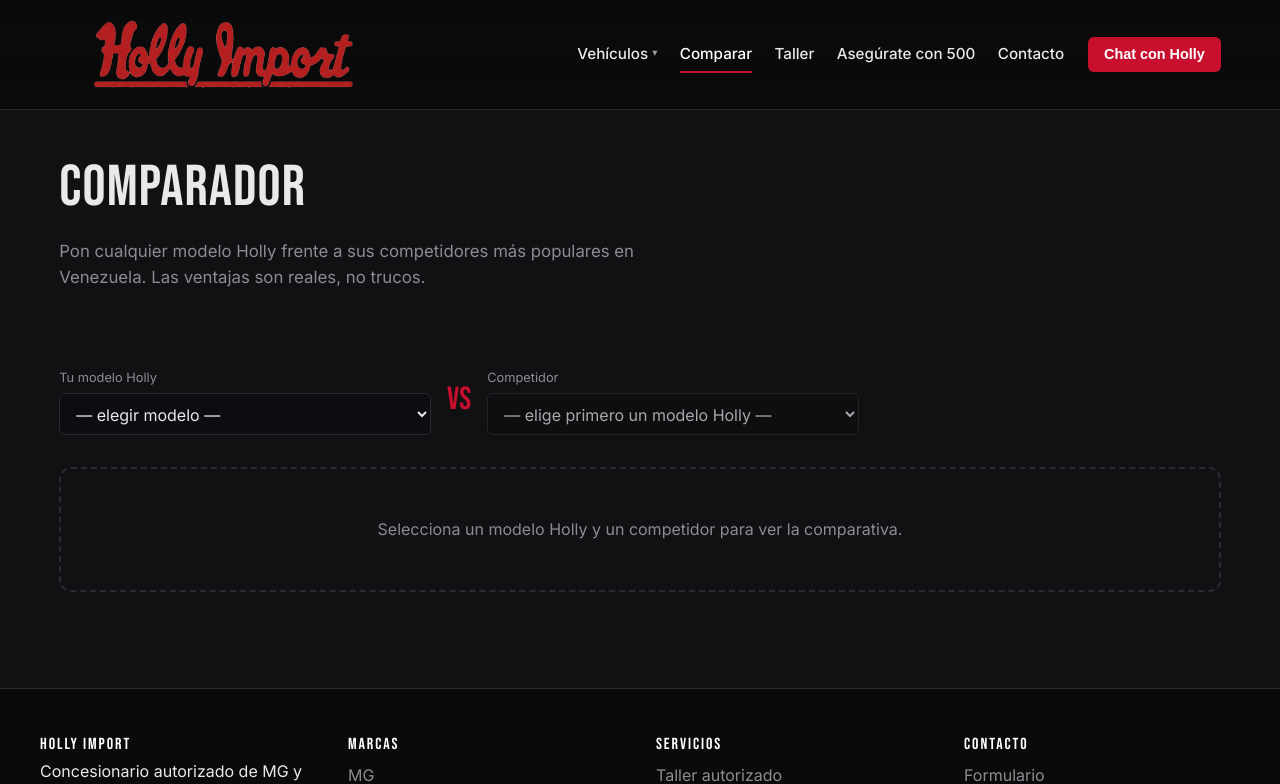
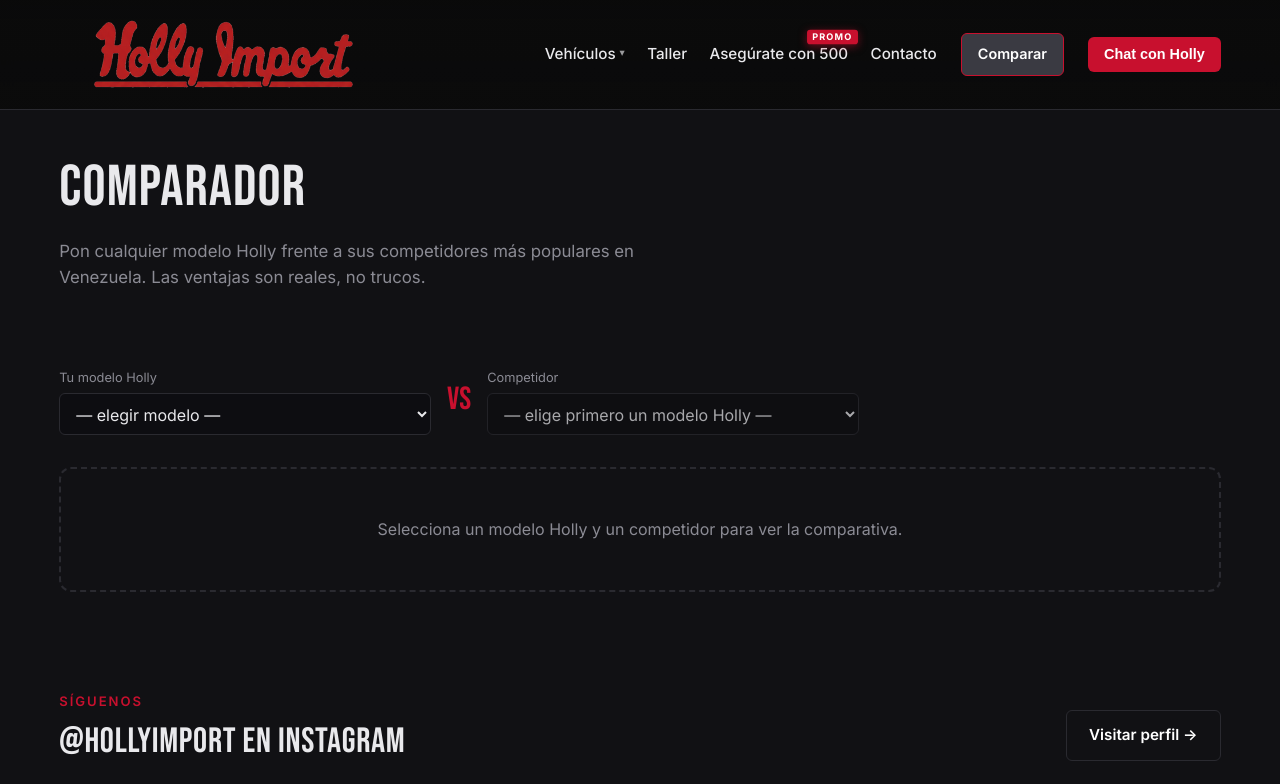
Before and after one commit to lazaruzai-commits/holly-import, a FastAPI app: page /comparar in a window 1280 px wide. Shown: the top 784 px of the page. Run offline with FastAPI, Linux system fonts and the light colour scheme.

Commit message:
Header + homepage + cards UX pass
- Header: Comparar moves out of nav into a dark-grey button left of Chat con Holly
- Header: Asegurate con 500 link gets a pulsing red PROMO badge
- Header: nav hover adds a subtle white text glow
- Dropdown: MG / Maxus items indented (no longer flush left)
- Homepage: 'Holly Import' kept on one line via NBSP
- Homepage: 'Ver todos' moved next to 'Modelos destacados' title
- Homepage: 3-column @hollyimport Instagram showcase before footer
- Footer: 'Chat en linea' is now an <a> so it inherits the same font/size
- Cards: clicking anywhere on a card opens the detail dialog
- Detail dialog: PROMO badge on top-right when promoEligible
- Detail dialog: 'Hablar con asesor' renamed to 'Chat con Holly'
- mg-rx9 image: re-cut tighter so the SUV fills the frame
- Restore working Serie H source URL after the placeholder regression
- Add FLIP_HORIZONTAL hook (currently empty; mirroring breaks brand text)

```diff
--- a/static/css/holly.css
+++ b/static/css/holly.css
@@ -101,8 +101,39 @@ p  { margin: 0 0 .8em; }
   text-decoration: none; color: var(--c-text); font-weight: 500; font-size: .95rem;
   padding: .35rem 0; border-bottom: 2px solid transparent; transition: color .15s, border-color .15s;
 }
-.hh__nav a:hover { color: var(--c-white); }
+.hh__nav a:hover { color: var(--c-white); text-shadow: 0 0 12px rgba(255,255,255,.55), 0 0 4px rgba(255,255,255,.85); }
 .hh__nav a.is-active { border-bottom-color: var(--c-crimson); color: var(--c-white); }
+
+/* Asegúrate-con-500 PROMO indicator on the nav link */
+.hh__promo-link { position: relative; padding-right: 1.2rem; }
+.hh__promo-badge {
+  position: absolute; top: -6px; right: -8px;
+  background: var(--c-crimson);
+  color: white;
+  font-size: .55rem; font-weight: 800; letter-spacing: .12em;
+  padding: 1px 5px; border-radius: 3px;
+  line-height: 1.4;
+  text-shadow: none;
+  box-shadow: 0 2px 8px rgba(200,16,46,.5);
+  animation: promo-pulse 2.4s ease-in-out infinite;
+}
+@keyframes promo-pulse {
+  0%, 100% { transform: scale(1); }
+  50%      { transform: scale(1.08); }
+}
+
+/* Comparar button (header, dark silver, sits left of the chat CTA) */
+.hh__cmp-btn {
+  background: #3a3a42; color: white; border: 1px solid #50505a;
+  padding: .6rem 1rem; border-radius: var(--r-sm);
+  font-weight: 600; font-size: .9rem; text-decoration: none;
+  transition: background .15s, border-color .15s;
+}
+.hh__cmp-btn:hover { background: #4a4a55; border-color: var(--c-crimson); }
+.hh__cmp-btn.is-active { border-color: var(--c-crimson); }
+@media (max-width: 880px) {
+  .hh__cmp-btn { display: none; }
+}
 .hh__chat-btn {
   background: var(--c-crimson); color: white; border: 0; padding: .6rem 1rem;
   border-radius: var(--r-sm); font-weight: 600; cursor: pointer; font-size: .9rem;
@@ -348,8 +404,45 @@ p  { margin: 0 0 .8em; }
 .hf__cols a:hover { color: var(--c-white); }
 .hf h4 { color: var(--c-white); }
 .hf__base { max-width: var(--maxw); margin: 2rem auto 0; padding-top: 1.2rem; border-top: 1px solid var(--c-line); display: flex; justify-content: space-between; gap: 1rem; flex-wrap: wrap; color: var(--c-muted); }
-.hf__link { background: transparent; border: 0; color: var(--c-muted); padding: 0; cursor: pointer; font-family: inherit; }
-.hf__link:hover { color: var(--c-white); }
+
+/* ---------- Instagram showcase ---------- */
+.ig {
+  max-width: var(--maxw); margin: 0 auto;
+  padding: 3rem 1.2rem 1rem;
+}
+.ig__head {
+  display: flex; align-items: flex-end; justify-content: space-between;
+  gap: 1rem; margin-bottom: 1.6rem; flex-wrap: wrap;
+}
+.ig__title { margin: 0; }
+.ig__grid {
+  display: grid; gap: 1.4rem;
+  grid-template-columns: repeat(3, 1fr);
+}
+@media (max-width: 880px) { .ig__grid { grid-template-columns: 1fr; } }
+
+.ig-card {
+  background: var(--c-card); border: 1px solid var(--c-line);
+  border-radius: var(--r-md); overflow: hidden;
+  text-decoration: none; color: inherit;
+  display: flex; flex-direction: column;
+  transition: transform .2s, border-color .2s, box-shadow .2s;
+}
+.ig-card:hover { transform: translateY(-3px); border-color: var(--c-crimson); box-shadow: var(--shadow-card); }
+.ig-card__img { aspect-ratio: 1 / 1; background: #0e0e12; position: relative; overflow: hidden; }
+.ig-card__img img { width: 100%; height: 100%; object-fit: cover; transition: transform .3s; }
+.ig-card:hover .ig-card__img img { transform: scale(1.04); }
+.ig-card__icon {
+  position: absolute; top: .65rem; right: .65rem;
+  width: 32px; height: 32px;
+  display: grid; place-items: center;
+  background: rgba(10,10,14,.65);
+  color: white; border-radius: 50%;
+  backdrop-filter: blur(6px);
+}
+.ig-card__body { padding: 1rem 1.1rem 1.2rem; }
+.ig-card__caption { color: var(--c-text); font-size: .92rem; line-height: 1.5; margin: 0 0 .6rem; }
+.ig-card__tags { color: var(--c-crimson-2); font-size: .82rem; }
 
 /* ---------- chat side modal ---------- */
 
--- a/static/img/models/_manifest.json
+++ b/static/img/models/_manifest.json
@@ -32,7 +32,7 @@
     "file": "maxus-serie-s.jpg"
   },
   "maxus-serie-h": {
-    "source": "https://maxusve.com/wp-content/uploads/2024/07/SERIE__H-1.png",
+    "source": "https://maxusve.com/wp-content/uploads/2024/07/19163747gdhg.png",
     "file": "maxus-serie-h.jpg"
   },
   "mg-3": {
--- a/static/js/main.js
+++ b/static/js/main.js
@@ -101,10 +101,22 @@
   const modelDialog = document.getElementById("model-dialog");
   const modelDialogBody = document.getElementById("model-dialog-body");
 
+  // Open the detail dialog when the user clicks anywhere on a card (but
+  // not on the inner buttons / chat triggers, which have their own actions).
   document.addEventListener("click", async (e) => {
+    let id = null;
     const trigger = e.target.closest("[data-model-detail]");
-    if (!trigger || !modelDialog) return;
-    const id = trigger.dataset.modelDetail;
+    if (trigger) {
+      id = trigger.dataset.modelDetail;
+    } else {
+      const card = e.target.closest(".card[data-model-id], .card[data-brand]");
+      if (card && !e.target.closest("button, a")) {
+        id = card.dataset.modelId
+          || card.querySelector("[data-model-detail]")?.dataset.modelDetail
+          || card.querySelector("[data-ask-price]")?.dataset.askPrice;
+      }
+    }
+    if (!id || !modelDialog) return;
     modelDialogBody.innerHTML = `<div class="mdl"><p>Cargando…</p></div>`;
     modelDialog.showModal();
     try {
@@ -124,9 +136,12 @@
     const highlights = (m.highlights || [])
       .map(h => `<li>${escapeHtml(h)}</li>`)
       .join("");
-    const promoTag = m.promoEligible
-      ? `<span class="card__badge" style="position:static;display:inline-block;margin-bottom:.5rem">Asegúrate con 500</span>` : "";
+    const promoBadge = m.promoEligible
+      ? `<span class="mdl__promo" title="Asegúrate con 500">PROMO</span>` : "";
+    const promoNote = m.promoEligible
+      ? `<p class="card__tag" style="color:var(--c-crimson-2);font-weight:600">Aplica Asegúrate con 500</p>` : "";
     return `
+      ${promoBadge}
       <div class="mdl">
         <div class="mdl__img">
           <img src="${BASE}/${escapeAttr(m.image)}" alt="${escapeAttr(m.name)}"
@@ -136,13 +151,13 @@
           <span class="card__brand">${escapeHtml(m.brand)}</span>
           <h3>${escapeHtml(m.name)}</h3>
           <p class="card__tag">${escapeHtml(m.tagline || "")}</p>
-          ${promoTag}
+          ${promoNote}
           <ul class="mdl__specs">${specs}</ul>
           <h4 style="text-transform:none;letter-spacing:0;color:var(--c-white);font-family:Inter">Equipamiento destacado</h4>
           <ul class="mdl__highlights">${highlights}</ul>
           <div class="mdl__cta">
             <button class="btn btn--primary" type="button" data-ask-price="${escapeAttr(m.id)}" data-close-on-ask>Solicitar precio</button>
-            <button class="btn btn--ghost" type="button" data-open-chat data-chat-model="${escapeAttr(m.id)}">Hablar con asesor</button>
+            <button class="btn btn--ghost" type="button" data-open-chat data-chat-model="${escapeAttr(m.id)}">Chat con Holly</button>
           </div>
         </div>
       </div>`;
--- a/templates/_base.html
+++ b/templates/_base.html
@@ -30,11 +30,13 @@
           <li role="none"><a role="menuitem" href="{{ root_path }}/modelos?marca=Maxus">Maxus</a></li>
         </ul>
       </div>
-      <a href="{{ root_path }}/comparar" class="{% if page=='comparar' %}is-active{% endif %}">Comparar</a>
       <a href="{{ root_path }}/servicio" class="{% if page=='servicio' %}is-active{% endif %}">Taller</a>
-      <a href="{{ root_path }}/promocion" class="{% if page=='promocion' %}is-active{% endif %}">Asegúrate con 500</a>
+      <a href="{{ root_path }}/promocion" class="hh__promo-link {% if page=='promocion' %}is-active{% endif %}">
+        Asegúrate con 500<span class="hh__promo-badge" aria-label="Promoción">PROMO</span>
+      </a>
       <a href="{{ root_path }}/contacto" class="{% if page=='contacto' %}is-active{% endif %}">Contacto</a>
     </nav>
+    <a href="{{ root_path }}/comparar" class="hh__cmp-btn{% if page=='comparar' %} is-active{% endif %}">Comparar</a>
     <button class="hh__chat-btn" id="open-chat" type="button">
       Chat con Holly
     </button>
@@ -45,6 +47,46 @@
 <main>
   {% block content %}{% endblock %}
 </main>
+
+<section class="ig" aria-label="Holly Import en Instagram">
+  <div class="ig__head">
+    <div>
+      <span class="hero__eyebrow">Síguenos</span>
+      <h2 class="ig__title">@hollyimport en Instagram</h2>
+    </div>
+    <a class="btn btn--ghost" href="https://instagram.com/hollyimport" target="_blank" rel="noopener">Visitar perfil →</a>
+  </div>
+  <div class="ig__grid">
+    {% for post in ig_posts|default([
+      {"image": "static/img/models/mg-rx9.jpg",
+       "caption": "El nuevo MG RX9 ya está en sala. SUV insignia, 240 hp y suspensión adaptativa. Agenda una prueba de manejo.",
+       "tags": "#MG #RX9 #HollyImport"},
+      {"image": "static/img/models/maxus-t90.jpg",
+       "caption": "Maxus T90 — la pickup que combina la rudeza del trabajo con el confort de un SUV. 215 hp, 4x4, AT 8 vel.",
+       "tags": "#Maxus #T90 #Pickup"},
+      {"image": "static/img/models/mg-cyberster.jpg",
+       "caption": "Edición exclusiva: MG Cyberster eléctrico. 0–100 km/h en 3.2s, puertas tipo tijera, AWD. Cupos limitados.",
+       "tags": "#MG #Cyberster #EV"},
+    ]) %}
+    <a class="ig-card" href="https://instagram.com/hollyimport" target="_blank" rel="noopener">
+      <div class="ig-card__img">
+        <img src="{{ root_path }}/{{ post.image }}" alt="" loading="lazy">
+        <span class="ig-card__icon" aria-hidden="true">
+          <svg viewBox="0 0 24 24" width="22" height="22" fill="none" stroke="currentColor" stroke-width="1.8">
+            <rect x="3" y="3" width="18" height="18" rx="5"/>
+            <circle cx="12" cy="12" r="4"/>
+            <circle cx="17.5" cy="6.5" r="1" fill="currentColor"/>
+          </svg>
+        </span>
+      </div>
+      <div class="ig-card__body">
+        <p class="ig-card__caption">{{ post.caption }}</p>
+        <span class="ig-card__tags">{{ post.tags }}</span>
+      </div>
+    </a>
+    {% endfor %}
+  </div>
+</section>
 
 <footer class="hf">
   <div class="hf__cols">
@@ -74,7 +116,7 @@
       <h4>Contacto</h4>
       <ul>
         <li><a href="{{ root_path }}/contacto">Formulario</a></li>
-        <li><button class="hf__link" type="button" data-open-chat>Chat en línea</button></li>
+        <li><a href="#" data-open-chat>Chat en línea</a></li>
       </ul>
     </div>
   </div>
```
Also changed, not shown: other parts of static/css/holly.css (+26 -1 lines), scripts/fetch_images.py (+18 -10 lines), templates/inicio.html (+3 -4 lines), static/img/brand/holly-import-chat-button-simple-transparent.png (added), static/img/models/mg-rx9.jpg.
